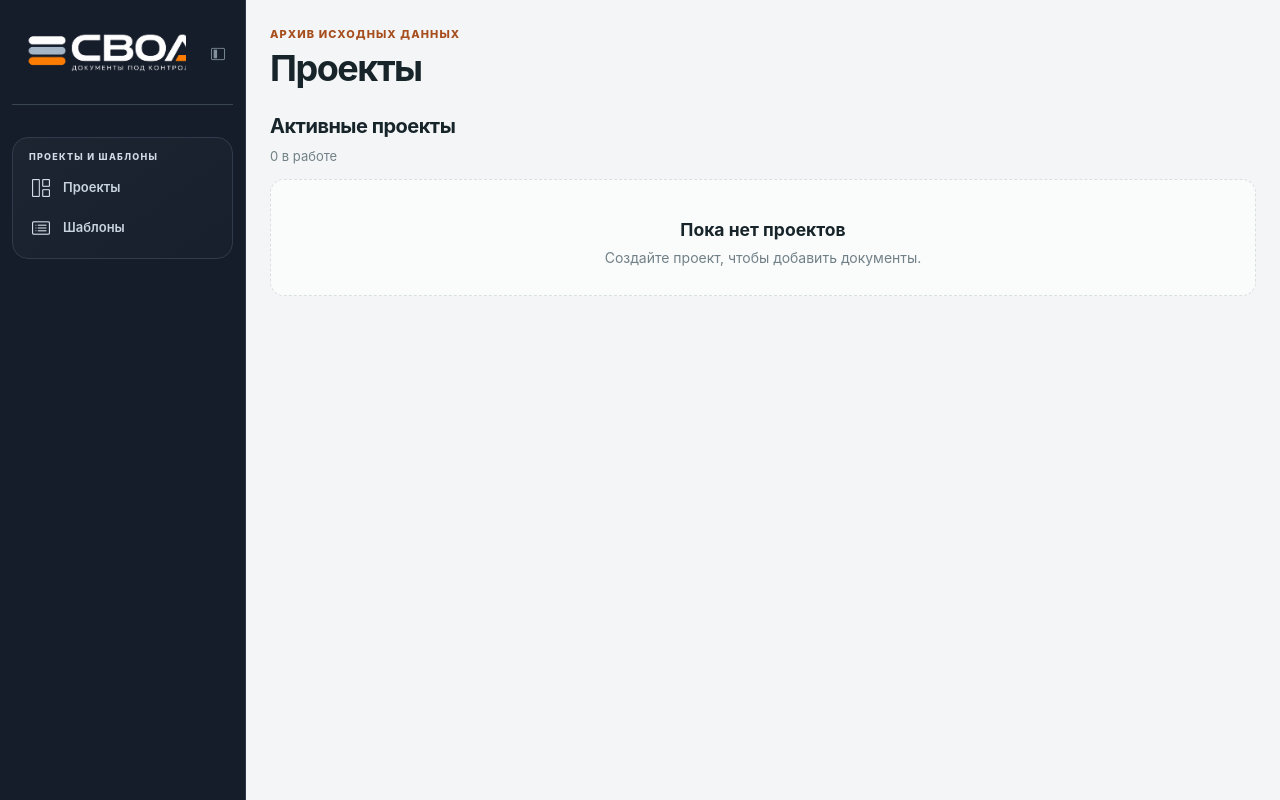
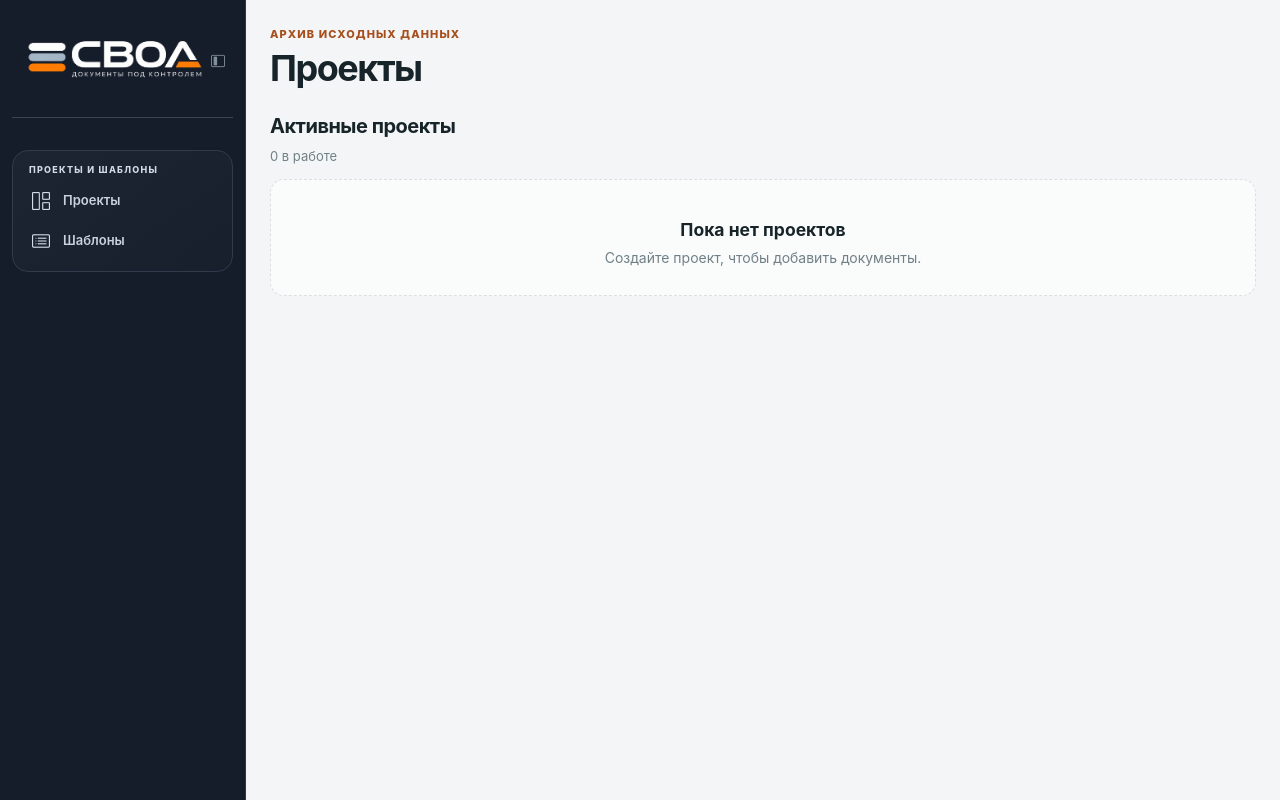
Before and after one commit to hmarachos/NHP_IRD, a Python web app: template app/templates/index.html in a window 1280 px wide. Run offline with Jinja, Linux system fonts and the light colour scheme; the template is opened without the code that fills it, so the values that code supplies are empty.

Commit message:
Prevent sidebar logo clipping

```diff
--- a/app/static/svod-brand.css
+++ b/app/static/svod-brand.css
@@ -177,9 +177,11 @@
 }
 @media (min-width: 761px) {
     body:not(.sidebar-collapsed) .app-sidebar .app-sidebar-brand-row { padding-left: 0; }
+    body:not(.sidebar-collapsed) .app-sidebar .svod-brand { overflow: visible; }
     body:not(.sidebar-collapsed) .svod-brand .svod-logo-image {
-        transform: scale(1.2);
-        transform-origin: left center;
+        width: 120%;
+        max-width: none;
+        transform: none;
     }
 }
 @media (min-width: 761px) {
--- a/app/templates/base.html
+++ b/app/templates/base.html
@@ -7,7 +7,7 @@
     <title>{% block title %}СВОД · Архив ИРД{% endblock %}</title>
     <link rel="stylesheet" href="{{ url_for('static', filename='styles.css', v='20261124-share-template-v27') }}">
     <link rel="stylesheet" href="https://cdn.jsdelivr.net/npm/bootstrap-icons@1.11.3/font/bootstrap-icons.min.css">
-    <link rel="stylesheet" href="{{ url_for('static', filename='svod-brand.css', v='20261124-transparent-brand-v3') }}">
+    <link rel="stylesheet" href="{{ url_for('static', filename='svod-brand.css', v='20261124-transparent-brand-v4') }}">
     <link rel="icon" type="image/png" sizes="64x64" href="{{ url_for('static', filename='svod-favicon-64.png', v='20261124-transparent-brand-v1') }}">
     <link rel="icon" type="image/png" sizes="32x32" href="{{ url_for('static', filename='svod-favicon-32.png', v='20261124-transparent-brand-v1') }}">
     <link rel="icon" type="image/png" sizes="16x16" href="{{ url_for('static', filename='svod-favicon-16.png', v='20261124-transparent-brand-v1') }}">
```
